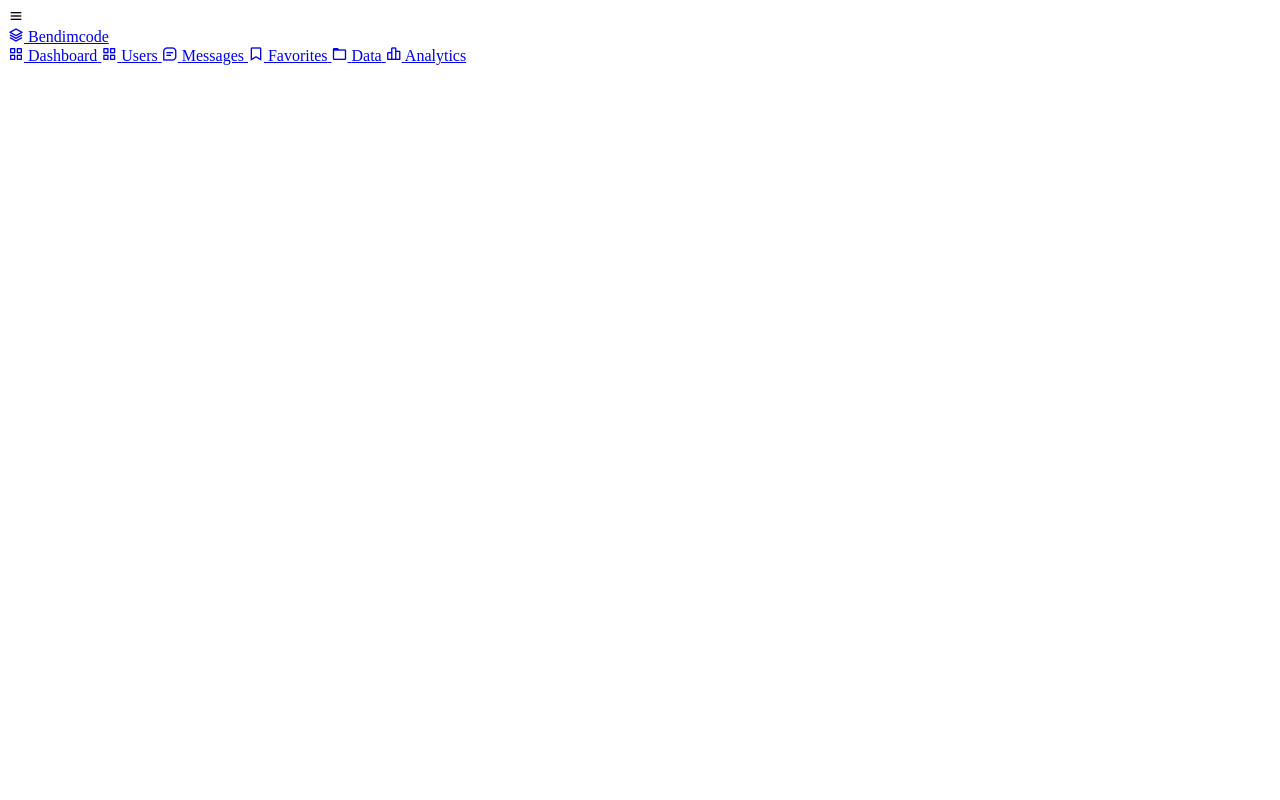
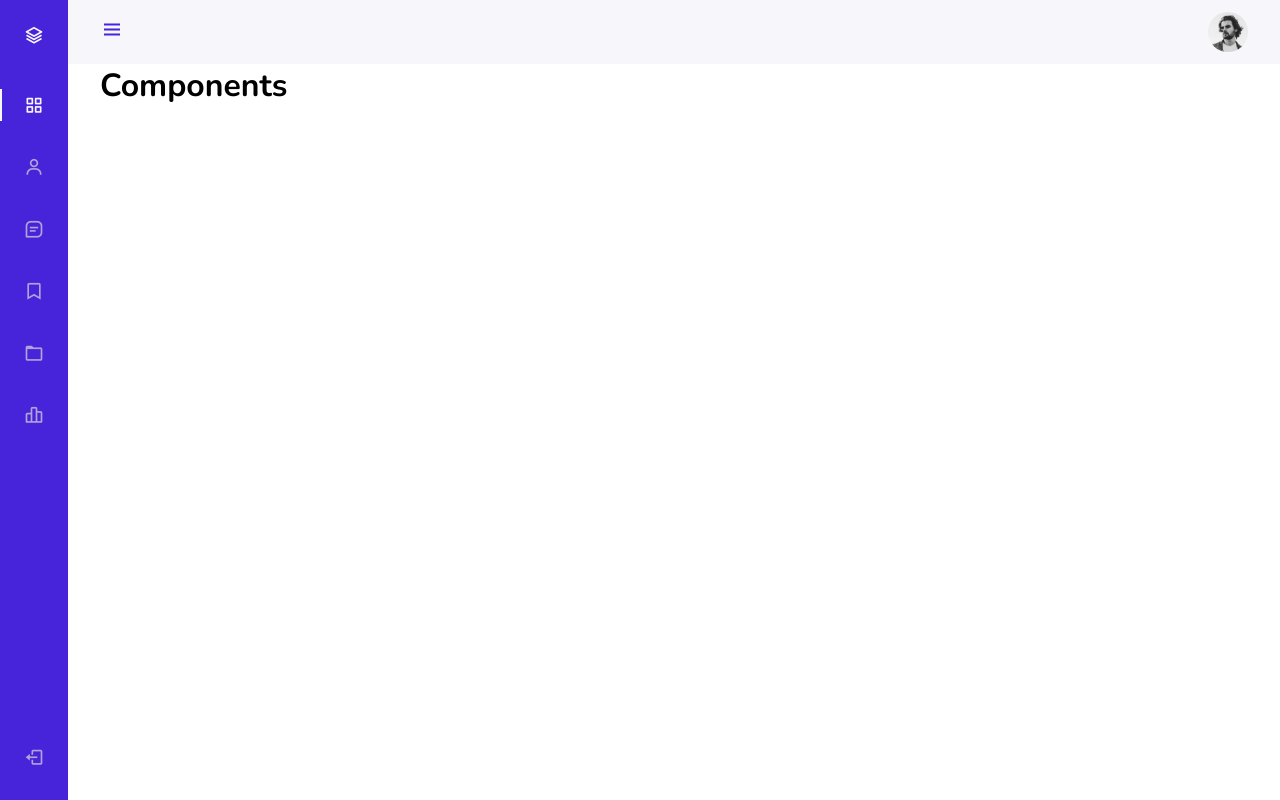
Before and after one commit to taeheongo/Sidebar, a plain HTML site: page sidebar2/index.html in a window 1280 px wide. Drawn offline with nearby package versions, Linux system fonts and the light colour scheme.

Commit message:
sidebar2 finished

```diff
--- a/sidebar2/assets/css/styles.css
+++ b/sidebar2/assets/css/styles.css
@@ -0,0 +1,192 @@
+/* GOOGLE FONTS */
+@import url("https://fonts.googleapis.com/css2?family=Nunito:wght@400;600;700&display=swap");
+
+/* VARIABLES CSS */
+:root {
+  --header-height: 3rem;
+  --nav-width: 68px;
+
+  /* COLORS */
+  --first-color: #4723d9;
+  --first-color-light: #afa5d9;
+  --white-color: #f7f6fb;
+
+  /*===== Font and typography =====*/
+  --body-font: "Nunito", sans-serif;
+  --normal-font-size: 1rem;
+
+  /*===== z index =====*/
+  --z-fixed: 100;
+}
+
+/* BASE */
+*,
+::before,
+::after {
+  box-sizing: border-box;
+}
+
+body {
+  position: relative;
+  margin: var(--header-height) 0 0 0;
+  padding: 0 1rem;
+  font-family: var(--body-font);
+  font-size: var(--normal-font-size);
+  transition: 0.5s;
+}
+
+a {
+  text-decoration: none;
+}
+
+/* HEADER */
+.header {
+  width: 100%;
+  height: var(--header-height);
+  position: fixed;
+  top: 0;
+  left: 0;
+  display: flex;
+  align-items: center;
+  justify-content: space-between;
+  padding: 0 1rem;
+  background-color: var(--white-color);
+  z-index: var(--z-fixed);
+  transition: 0.5s;
+}
+
+.header__toggle {
+  color: var(--first-color);
+  font-size: 1.5rem;
+  cursor: pointer;
+}
+
+.header__img {
+  width: 35px;
+  height: 35px;
+  display: flex;
+  justify-content: center;
+  border-radius: 50%;
+  overflow: hidden;
+}
+
+.header__img img {
+  width: 40px;
+}
+
+/* NAV */
+.l-navbar {
+  position: fixed;
+  top: 0;
+  left: -30%;
+  width: var(--nav-width);
+  height: 100vh;
+  background-color: var(--first-color);
+  padding: 0.5rem 1rem 0 0;
+  transition: 0.5s;
+  z-index: var(--z-fixed);
+}
+
+.nav {
+  height: 100%;
+  display: flex;
+  flex-direction: column;
+  justify-content: space-between;
+  overflow: hidden;
+}
+
+.nav__logo,
+.nav__link {
+  display: grid;
+  grid-template-columns: max-content max-content;
+  align-items: center;
+  column-gap: 1rem;
+  padding: 0.5rem 0 0.5rem 1.5rem;
+}
+
+.nav__logo {
+  margin-bottom: 2rem;
+}
+
+.nav__logo-icon {
+  font-size: 1.25rem;
+  color: var(--white-color);
+}
+
+.nav__logo-name {
+  color: var(--white-color);
+  font-weight: 700;
+}
+
+.nav__link {
+  position: relative;
+  color: var(--first-color-light);
+  margin-bottom: 1.5rem;
+  transition: 0.3s;
+}
+
+.nav__link:hover {
+  color: var(--white-color);
+}
+
+.nav__icon {
+  font-size: 1.25rem;
+}
+
+/* show navbar mobile */
+.show {
+  left: 0;
+}
+
+/* Add padding body mobile */
+.body-pd {
+  padding-left: calc(var(--nav-width) + 1rem);
+}
+
+/* Active links */
+.active {
+  color: var(--white-color);
+}
+
+.active::before {
+  content: "";
+  position: absolute;
+  left: 0;
+  width: 2px;
+  height: 32px;
+  background-color: var(--white-color);
+}
+
+/* MEDIA QUERIES */
+@media screen and (min-width: 768px) {
+  body {
+    margin: calc(var(--header-height) + 1rem) 0 0 0;
+    padding-left: calc(var(--nav-width) + 2rem);
+  }
+
+  .header {
+    height: calc(var(--header-height) + 1rem);
+    padding: 0 2rem 0 calc(var(--nav-width) + 2rem);
+  }
+
+  .header__img {
+    width: 40px;
+    height: 40px;
+  }
+
+  .header__img img {
+    width: 45px;
+  }
+
+  .l-navbar {
+    left: 0;
+    padding: 1rem 1rem 0 0;
+  }
+  .show {
+    width: calc(var(--nav-width) + 156px);
+  }
+
+  .body-pd {
+    padding-left: calc(var(--nav-width) + 188px);
+  }
+}
--- a/sidebar2/assets/js/index.js
+++ b/sidebar2/assets/js/index.js
@@ -0,0 +1,35 @@
+// SHOW NAVBAR
+const showNavbar = (toggleId, navId, bodyId, headerId) => {
+    const toggle = document.getElementById(toggleId),
+        nav = document.getElementById(navId),
+        bodypd = document.getElementById(bodyId),
+        headerpd = document.getElementById(headerId);
+
+    // Validate that all variables exist
+    if (toggle && nav && bodypd && headerpd) {
+        toggle.addEventListener("click", () => {
+            // show navbar
+            nav.classList.toggle('show');
+            // change icon
+            toggle.classList.toggle('bx-x');
+            // add padding to body
+            bodypd.classList.toggle('body-pd');
+            // add padding to header
+            headerpd.classList.toggle('body-pd');
+        })
+    }
+}
+
+showNavbar('header-toggle', 'nav-bar', 'body-pd', 'header');
+
+// LINK ACTIVE
+const linkColor = document.querySelectorAll('.nav__link');
+
+function colorLink() {
+    if (linkColor) {
+        linkColor.forEach(lc => lc.classList.remove('active'));
+        this.classList.add('active');
+    }
+}
+
+linkColor.forEach(l => l.addEventListener('click', colorLink));
--- a/sidebar2/index.html
+++ b/sidebar2/index.html
@@ -14,10 +14,14 @@
     <link href="assets/css/styles.css" rel="stylesheet" />
     <title>Sidebar menu responsive</title>
   </head>
-  <body>
+  <body id="body-pd">
     <header class="header" id="header">
       <div class="header__toggle">
         <i class="bx bx-menu" id="header-toggle"></i>
+      </div>
+
+      <div class="header__img">
+        <img src="assets/img/perfil.jpg" alt="" />
       </div>
     </header>
 
@@ -30,14 +34,16 @@
           </a>
 
           <div class="nav__list">
-            <a href="#" class="nav__link">
+            <a href="#" class="nav__link active">
               <i class="bx bx-grid-alt nav__icon"></i>
               <span class="nav__name">Dashboard</span>
             </a>
+
             <a href="#" class="nav__link">
-              <i class="bx bx-grid-alt nav__icon"></i>
+              <i class="bx bx-user nav__icon"></i>
               <span class="nav__name">Users</span>
             </a>
+
             <a href="#" class="nav__link">
               <i class="bx bx-message-square-detail nav__icon"></i>
               <span class="nav__name">Messages</span>
@@ -59,8 +65,16 @@
             </a>
           </div>
         </div>
+
+        <a href="#" class="nav__link">
+          <i class="bx bx-log-out nav__icon"></i>
+          <span class="nav__name">Log Out</span>
+        </a>
       </nav>
     </div>
+
+    <h1>Components</h1>
+
     <!-- MAIN JS -->
     <script src="assets/js/index.js"></script>
   </body>
```
Also changed, not shown: sidebar2/assets/img/perfil.jpg (renamed from sidebar2/img/perfil.jpg).
